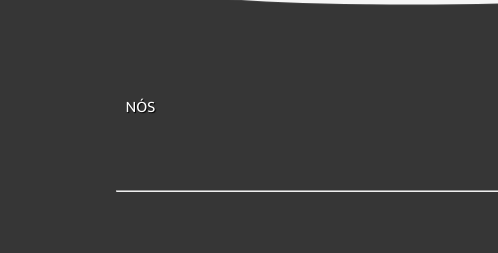
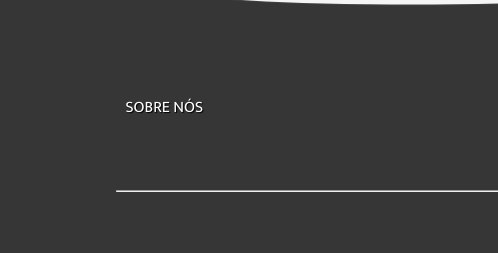
Before and after one commit to DARIONZITA/casa-lar, a plain HTML site: page index.html in a window 1280 px wide. Shown: the part 7283-7536 px from the top of the page, 0-498 px from the left. Drawn offline with Linux system fonts and the light colour scheme; a web font is replaced by a local one.

Commit message:
Revert "Up"
This reverts commit e5f1c7801d8d20b6e01051fa86aeb416c83ab58f.

```diff
--- a/index.html
+++ b/index.html
@@ -272,7 +272,7 @@
       </form>
       </fieldset>
     </section>
-     <a href="#whoare">NÓS</a>
+     <a href="#whoare">SOBRE NÓS</a>
     <section id="rodcont">
 
       <a><img src="img/whatsapp.svg"  alt=""></a>
```
